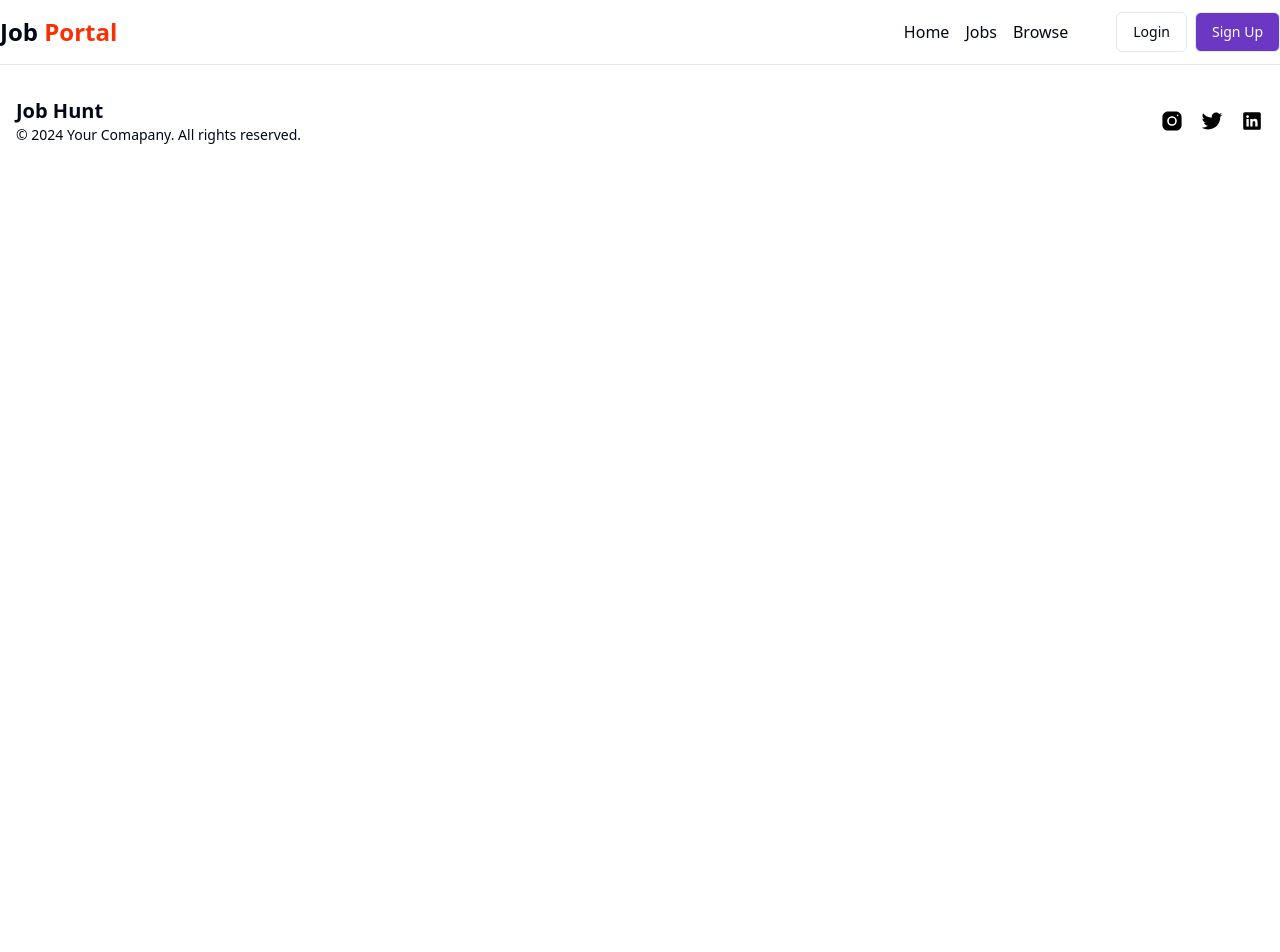
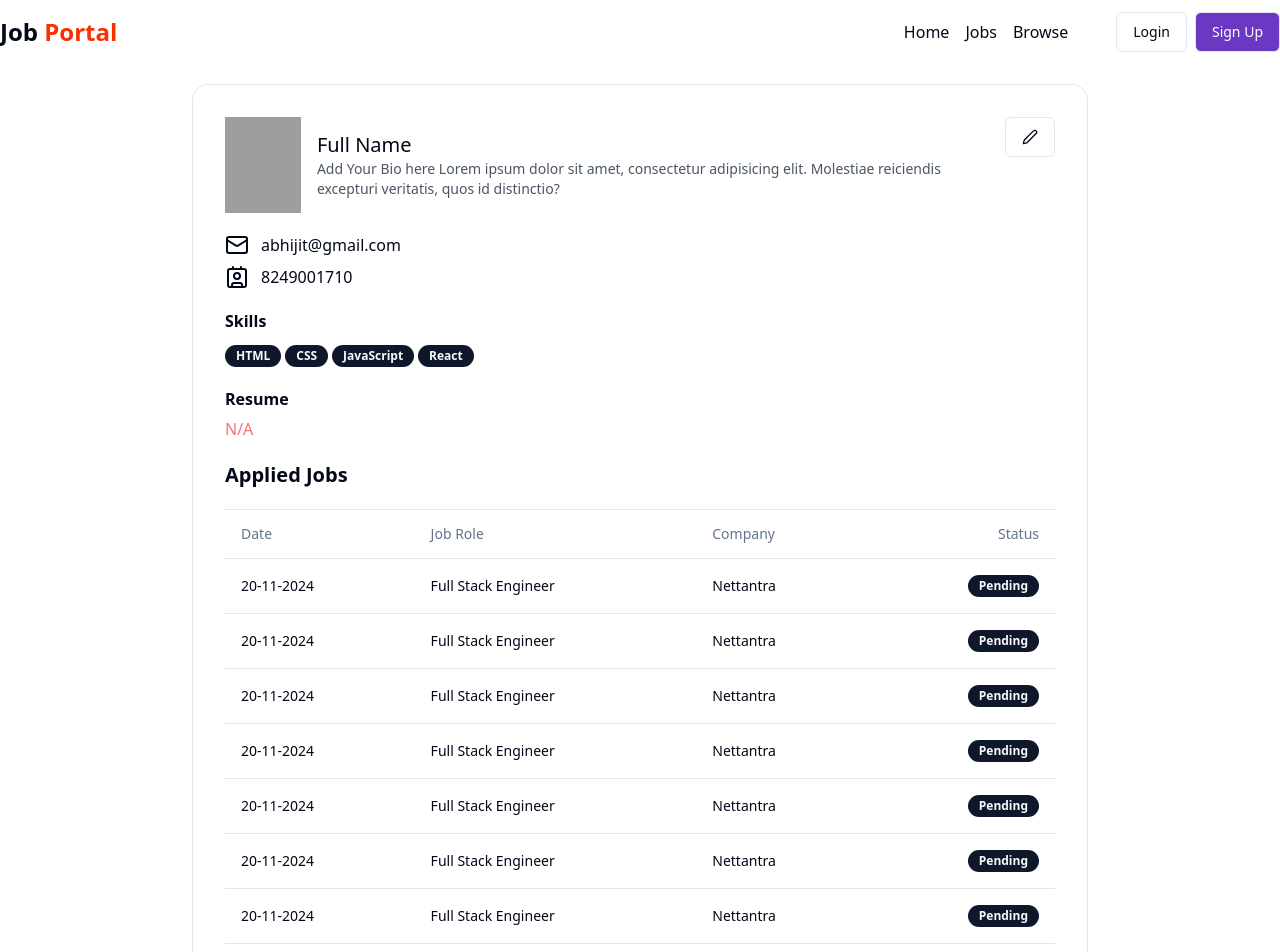
Before and after one commit to abhi051002/JobPortal, a React (Vite) app in the folder frontend/: page /profile in a window 1280 px wide. Shown: the top 952 px of the page. Before the commit the page ends 800 px from the top, so only its background shows below. Built offline with nearby package versions, Linux system fonts and the light colour scheme; grey boxes are pictures that could not be loaded.

Commit message:
profile & login done

```diff
--- a/frontend/src/App.jsx
+++ b/frontend/src/App.jsx
@@ -7,6 +7,7 @@
 import Footer from "./components/Footer";
 import Jobs from "./components/Jobs";
 import Browse from "./components/Browse";
+import Profile from "./components/nav/Profile";
 
 const App = () => {
   return (
@@ -18,6 +19,7 @@
         <Route path="/signup" element={<Signup />} />
         <Route path="/jobs" element={<Jobs />} />
         <Route path="/browse" element={<Browse />} />
+        <Route path="/profile" element={<Profile />} />
       </Routes>
       <Footer />
     </>
--- a/frontend/src/components/Auth/Login.jsx
+++ b/frontend/src/components/Auth/Login.jsx
@@ -9,7 +9,7 @@
 import { USER_API_ENDPOINT } from "@/constant";
 import { Eye, EyeOff, Loader2 } from "lucide-react"; // You can install lucide-react or use any other icon library
 import { useDispatch, useSelector } from "react-redux";
-import { setLoading } from "@/redux/authSlice";
+import { setLoading, setUser } from "@/redux/authSlice";
 
 const Login = () => {
   const [input, setInputData] = useState({
@@ -37,6 +37,7 @@
         headers: { "Content-Type": "application/json" },
       });
       if (response.data.success) {
+        dispatch(setUser(response.data.user));
         toast.success(response.data.message);
         navigate("/");
       } else {
--- /dev/null
+++ b/frontend/src/components/job/AppliedJobTable.jsx
@@ -0,0 +1,43 @@
+import React from "react";
+import {
+  Table,
+  TableBody,
+  TableCaption,
+  TableCell,
+  TableHead,
+  TableHeader,
+  TableRow,
+} from "../ui/table";
+import { Badge } from "../ui/badge";
+const jobs = [1, 2, 3, 4, 5, 6, 7, 8, 9, 10];
+const AppliedJobTable = () => {
+  return (
+    <div>
+      <Table>
+        <TableCaption>A list of your applied Jobs</TableCaption>
+        <TableHeader>
+          <TableRow>
+            <TableHead>Date</TableHead>
+            <TableHead>Job Role</TableHead>
+            <TableHead>Company</TableHead>
+            <TableHead className="text-right">Status</TableHead>
+          </TableRow>
+        </TableHeader>
+        <TableBody>
+          {jobs.map((job, index) => (
+            <TableRow key={index}>
+              <TableCell>20-11-2024</TableCell>
+              <TableCell>Full Stack Engineer</TableCell>
+              <TableCell>Nettantra</TableCell>
+              <TableCell className="text-right">
+                <Badge>Pending</Badge>
+              </TableCell>
+            </TableRow>
+          ))}
+        </TableBody>
+      </Table>
+    </div>
+  );
+};
+
+export default AppliedJobTable;
--- /dev/null
+++ b/frontend/src/components/nav/Profile.jsx
@@ -0,0 +1,77 @@
+import { Avatar, AvatarImage } from "@radix-ui/react-avatar";
+import React from "react";
+import { Button } from "../ui/button";
+import { Badge } from "../ui/badge";
+import { Contact, Mail, Pen } from "lucide-react";
+import { Label } from "../ui/label";
+import AppliedJobTable from "../job/AppliedJobTable";
+
+const skills = ["HTML", "CSS", "JavaScript", "React"];
+const Profile = () => {
+  const isHaveResume = false;
+  return (
+    <div className="max-w-4xl mx-auto bg-white border border-gray-200 rounded-2xl my-5 p-8">
+      <div className="flex justify-between">
+        <div className="flex items-center gap-4">
+          <Avatar>
+            <AvatarImage
+              src="https://static.vecteezy.com/system/resources/previews/008/214/517/non_2x/abstract-geometric-logo-or-infinity-line-logo-for-your-company-free-vector.jpg"
+              alt="Profile"
+              className="w-24 h-24"
+            />
+          </Avatar>
+          <div>
+            <h1 className="font-medium text-xl">Full Name</h1>
+            <p className="text-sm text-gray-600">
+              Add Your Bio here Lorem ipsum dolor sit amet, consectetur
+              adipisicing elit. Molestiae reiciendis excepturi veritatis, quos
+              id distinctio?
+            </p>
+          </div>
+        </div>
+        <Button className="text-right" variant="outline">
+          <Pen />
+        </Button>
+      </div>
+      <div className="my-5">
+        <div className="flex items-center gap-3 my-2">
+          <Mail />
+          <span>abhijit@gmail.com</span>
+        </div>
+        <div className="flex items-center gap-3 my-2">
+          <Contact />
+          <span>8249001710</span>
+        </div>
+      </div>
+      <div className="my-5">
+        <h1 className="font-semibold text-md mb-3">Skills</h1>
+        <div className="flex items-center gap-1">
+          {skills.length
+            ? skills.map((item, index) => <Badge key={index}>{item}</Badge>)
+            : "N/A"}
+        </div>
+      </div>
+      <div className="grid w-full max-w-sm items-center gap-1.5">
+        <Label className="text-md font-bold">Resume</Label>
+        {isHaveResume ? (
+          <a
+            target="_blank"
+            href="https:abhi051002.github.io/portfolio"
+            className="font-medium text-sm hover:underline text-blue-500 w-full"
+          >
+            Abhijit Nanda
+          </a>
+        ) : (
+          <span className="text-red-400 font-medium text-md">N/A</span>
+        )}
+      </div>
+      <div className="max-w-4xl mx-auto bg-white rounded-2xl my-4">
+        <h1 className="font-semibold text-xl my-5">Applied Jobs</h1>
+        <hr />
+        <AppliedJobTable />
+      </div>
+    </div>
+  );
+};
+
+export default Profile;
--- a/frontend/src/components/shared/Navbar.jsx
+++ b/frontend/src/components/shared/Navbar.jsx
@@ -8,9 +8,10 @@
 import { Button } from "../ui/button";
 import { Avatar, AvatarImage } from "../ui/avatar";
 import { LogOut, User2 } from "lucide-react";
+import { useSelector } from "react-redux";
 
 function Navbar() {
-  const [user, setUser] = useState(false);
+  const { user } = useSelector((store) => store.auth);
   return (
     <div className="bg-white">
       <div className="flex items-center justify-between mx-auto max-w-7xl h-16">
@@ -47,7 +48,7 @@
                       <AvatarImage src="https://github.com/shadcn.png" />
                     </Avatar>
                     <div>
-                      <h4 className="font-medium">Abhijit Nanda</h4>
+                      <h4 className="font-medium">{user.fullname}</h4>
                       <p className="text-sm text-muted-foreground">
                         Lorem ipsum dolor sit amet.
                       </p>
@@ -56,7 +57,9 @@
                   <div className="flex flex-col my-3 text-gray-600">
                     <div className="flex w-fit items-center gap-2 cursor-pointer">
                       <User2 />
-                      <Button variant="link">View Profile</Button>
+                      <Button variant="link">
+                        <Link to={"/profile"}>View Profile</Link>
+                      </Button>
                     </div>
                     <div className="flex w-fit items-center gap-2 cursor-pointer">
                       <LogOut />
--- /dev/null
+++ b/frontend/src/components/ui/table.jsx
@@ -0,0 +1,83 @@
+import * as React from "react"
+
+import { cn } from "@/lib/utils"
+
+const Table = React.forwardRef(({ className, ...props }, ref) => (
+  <div className="relative w-full overflow-auto">
+    <table
+      ref={ref}
+      className={cn("w-full caption-bottom text-sm", className)}
+      {...props} />
+  </div>
+))
+Table.displayName = "Table"
+
+const TableHeader = React.forwardRef(({ className, ...props }, ref) => (
+  <thead ref={ref} className={cn("[&_tr]:border-b", className)} {...props} />
+))
+TableHeader.displayName = "TableHeader"
+
+const TableBody = React.forwardRef(({ className, ...props }, ref) => (
+  <tbody
+    ref={ref}
+    className={cn("[&_tr:last-child]:border-0", className)}
+    {...props} />
+))
+TableBody.displayName = "TableBody"
+
+const TableFooter = React.forwardRef(({ className, ...props }, ref) => (
+  <tfoot
+    ref={ref}
+    className={cn("border-t bg-muted/50 font-medium [&>tr]:last:border-b-0", className)}
+    {...props} />
+))
+TableFooter.displayName = "TableFooter"
+
+const TableRow = React.forwardRef(({ className, ...props }, ref) => (
+  <tr
+    ref={ref}
+    className={cn(
+      "border-b transition-colors hover:bg-muted/50 data-[state=selected]:bg-muted",
+      className
+    )}
+    {...props} />
+))
+TableRow.displayName = "TableRow"
+
+const TableHead = React.forwardRef(({ className, ...props }, ref) => (
+  <th
+    ref={ref}
+    className={cn(
+      "h-12 px-4 text-left align-middle font-medium text-muted-foreground [&:has([role=checkbox])]:pr-0",
+      className
+    )}
+    {...props} />
+))
+TableHead.displayName = "TableHead"
+
+const TableCell = React.forwardRef(({ className, ...props }, ref) => (
+  <td
+    ref={ref}
+    className={cn("p-4 align-middle [&:has([role=checkbox])]:pr-0", className)}
+    {...props} />
+))
+TableCell.displayName = "TableCell"
+
+const TableCaption = React.forwardRef(({ className, ...props }, ref) => (
+  <caption
+    ref={ref}
+    className={cn("mt-4 text-sm text-muted-foreground", className)}
+    {...props} />
+))
+TableCaption.displayName = "TableCaption"
+
+export {
+  Table,
+  TableHeader,
+  TableBody,
+  TableFooter,
+  TableHead,
+  TableRow,
+  TableCell,
+  TableCaption,
+}
--- a/frontend/src/redux/authSlice.js
+++ b/frontend/src/redux/authSlice.js
@@ -4,15 +4,19 @@
   name: "auth",
   initialState: {
     loading: false,
+    user: null,
   },
   reducers: {
     // actions
     setLoading: (state, action) => {
       state.loading = action.payload;
     },
+    setUser: (state, action) => {
+      state.user = action.payload;
+    },
   },
 });
 
-export const { setLoading } = authSlice.actions;
+export const { setLoading, setUser } = authSlice.actions;
 
 export default authSlice.reducer;
```
